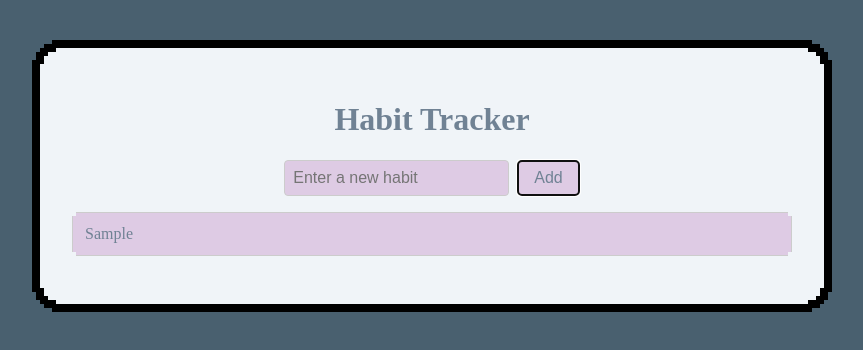
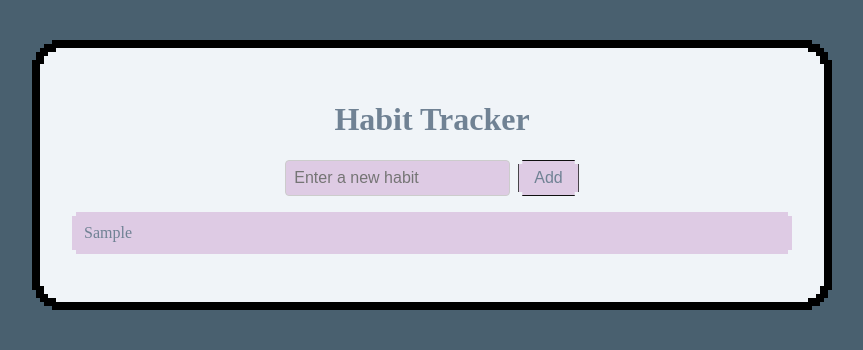
Before and after one commit to rigelle-cruz/habit-tracker, a React (Vite) app: page / in a window 1280 px wide. Both pictures are taken after typing "Sample" into the empty fields and a click on the button "Add". Shown: the top 350 px of the page, without its empty margins (208-1071 px from the left). Built offline with nearby package versions, Linux system fonts and the light colour scheme; the HTML template or start-up script is replaced by a standard one; a web font is replaced by a local one.

Commit message:
remove habit-list border

```diff
--- a/src/App.css
+++ b/src/App.css
@@ -35,7 +35,7 @@ input:hover {
 
 button {
   border-radius: 4px;
-  border: 1px solid transparent;
+  border: none;
   padding: 0.5rem 1rem;
   font-size: 1rem;
   background-color: var(--secondary-color);
@@ -57,8 +57,6 @@ button:hover {
   background-color: var(--secondary-color);
   padding: 0.75rem;
   margin-bottom: 0.5rem;
-  border: 1px solid #ccc;
-  border-radius: 4px;
   display: flex;
   justify-content: space-between;
   align-items: center;
@@ -249,7 +247,7 @@ button:hover {
   margin: -8px;
 }
 
-.pixel-corners-list {
+.pixel-corners-no-border {
   clip-path: polygon(
     0px calc(100% - 4px),
     4px calc(100% - 4px),
--- a/src/components/HabitList.tsx
+++ b/src/components/HabitList.tsx
@@ -67,7 +67,7 @@ const HabitList = () => {
 	};
 
 	return (
-		<div className="habit-container pixel-corners pixel-border">
+		<div className="habit-container pixel-corners">
 			<h1>Habit Tracker</h1>
 			<div className="input-group">
 				<input
@@ -77,12 +77,14 @@ const HabitList = () => {
 					onKeyDown={handleKeyDown}
 					placeholder="Enter a new habit"
 				/>
-				<button onClick={handleAdd}>Add</button>
+				<button className=" pixel-corners-no-border" onClick={handleAdd}>
+					Add
+				</button>
 			</div>
 			<ul className="habit-list">
 				{list.length > 0 ? (
 					list.map((item, index) => (
-						<li key={item.id} className="habit-item pixel-corners-list">
+						<li key={item.id} className="habit-item pixel-corners-no-border">
 							{editIndex === index ? (
 								<>
 									<input
```
